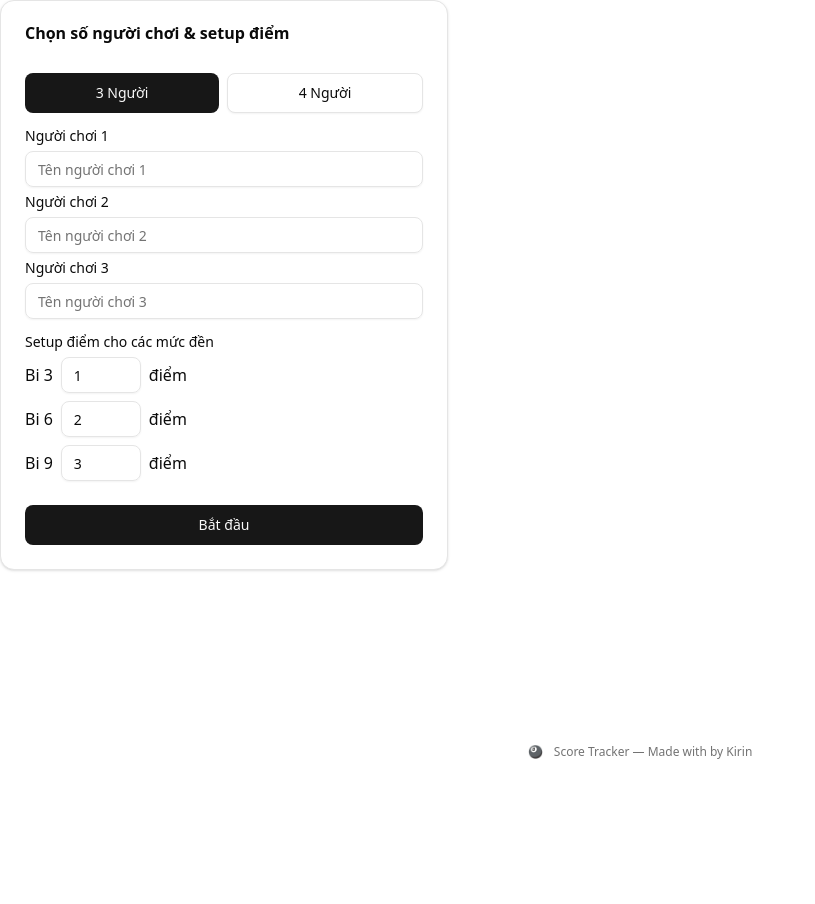
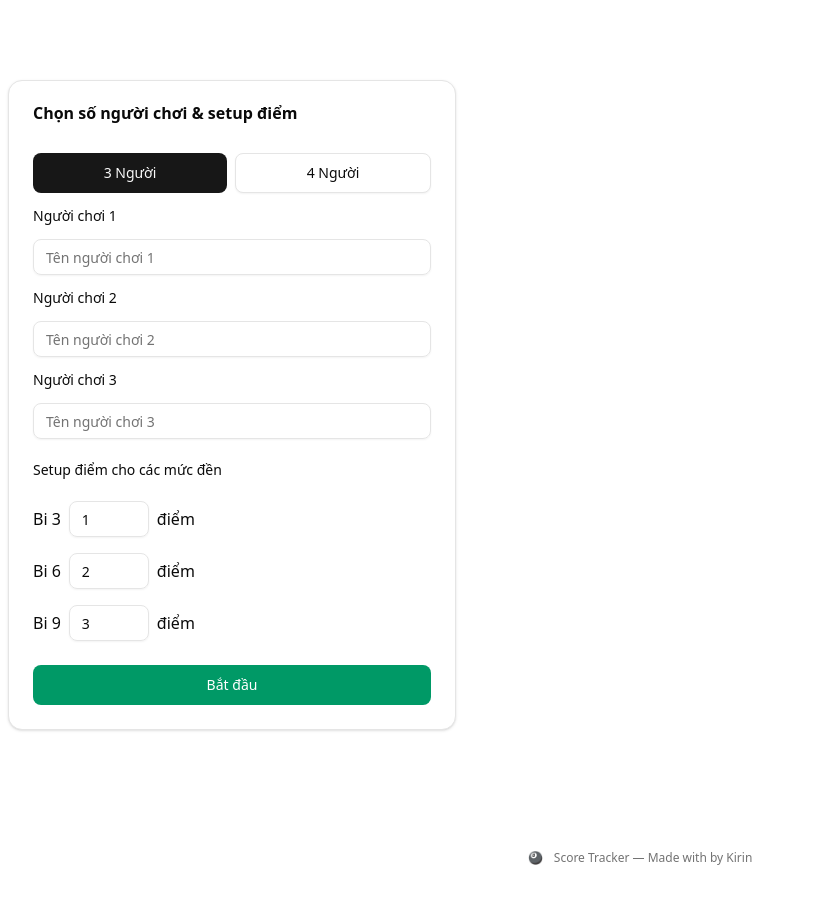
Before and after one commit to KirinB/Score-Tracker, a React (Vite) app: page / in a window 1280 px wide. Shown: the whole page, without its empty margins (0-815 px from the left). Before the commit the page ends 800 px from the top, so only its background shows below. Built offline with nearby package versions, Linux system fonts and the light colour scheme.

Commit message:
playerform fix hight card

```diff
--- a/src/components/PlayerForm.tsx
+++ b/src/components/PlayerForm.tsx
@@ -63,7 +63,8 @@ const PlayerForm: React.FC = () => {
   };
 
   return (
-    <Card className="w-full max-w-md">
+    <div className="pt-[env(safe-area-inset-top)] px-2">
+      <Card className="w-full max-w-md my-20">
         <CardHeader>
           <CardTitle>Chọn số người chơi & setup điểm</CardTitle>
         </CardHeader>
@@ -87,12 +88,12 @@ const PlayerForm: React.FC = () => {
           </div>
 
           {/* Nhập tên người chơi */}
-        <div className="space-y-2">
+          <div className="space-y-4">
             {Array(playerCount)
               .fill(0)
               .map((_, i) => (
                 <div key={i}>
-                <Label>Người chơi {i + 1}</Label>
+                  <Label className="mb-4">Người chơi {i + 1}</Label>
                   <Input
                     value={names[i]}
                     onChange={(e) => handleNameChange(i, e.target.value)}
@@ -103,8 +104,8 @@ const PlayerForm: React.FC = () => {
           </div>
 
           {/* Setup điểm cho các mức đền */}
-        <div className="space-y-2">
-          <Label>Setup điểm cho các mức đền</Label>
+          <div className="space-y-4">
+            <Label className="my-6">Setup điểm cho các mức đền</Label>
             {penaltyPoints.map((p) => (
               <div key={p.key} className="flex items-center space-x-2">
                 <span>Bi {p.key}</span>
@@ -121,11 +122,16 @@ const PlayerForm: React.FC = () => {
             ))}
           </div>
 
-        <Button className="w-full mt-2" onClick={handleStart}>
+          <Button
+            className="w-full mt-2"
+            onClick={handleStart}
+            variant={"success"}
+          >
             Bắt đầu
           </Button>
         </CardContent>
       </Card>
+    </div>
   );
 };
 
```
Lines whose indentation alone changed are shown as unchanged.
